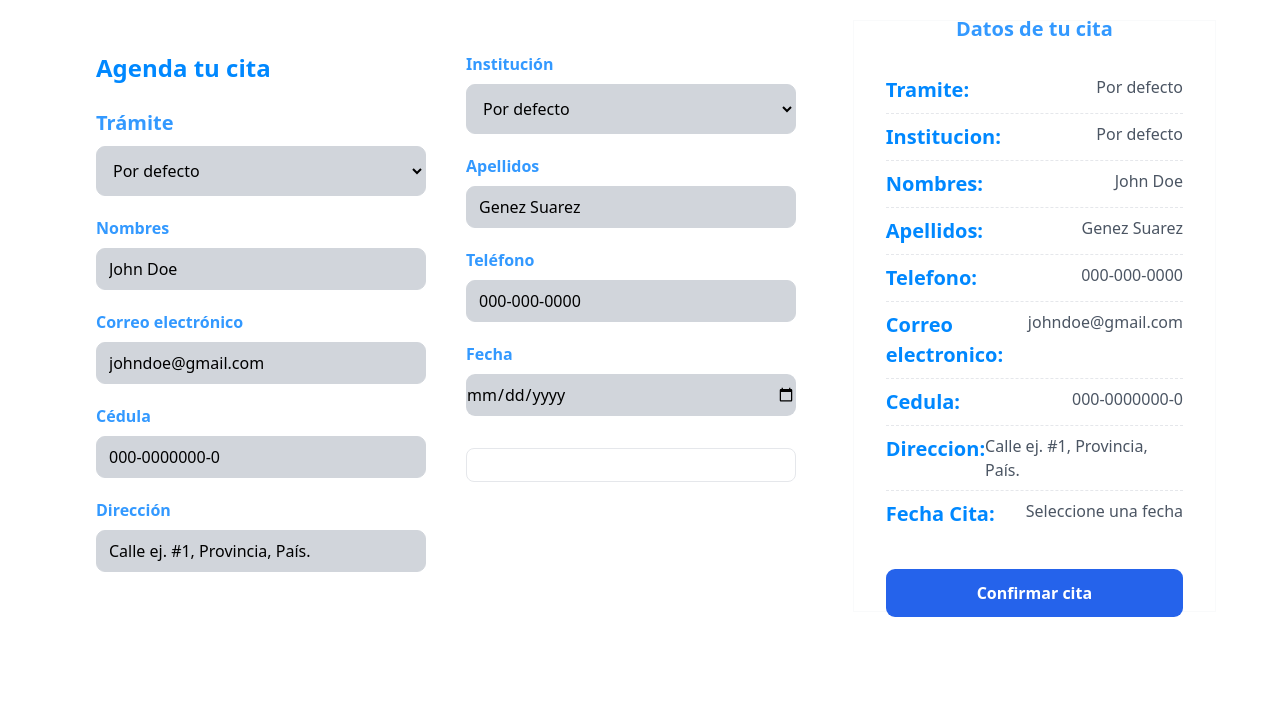
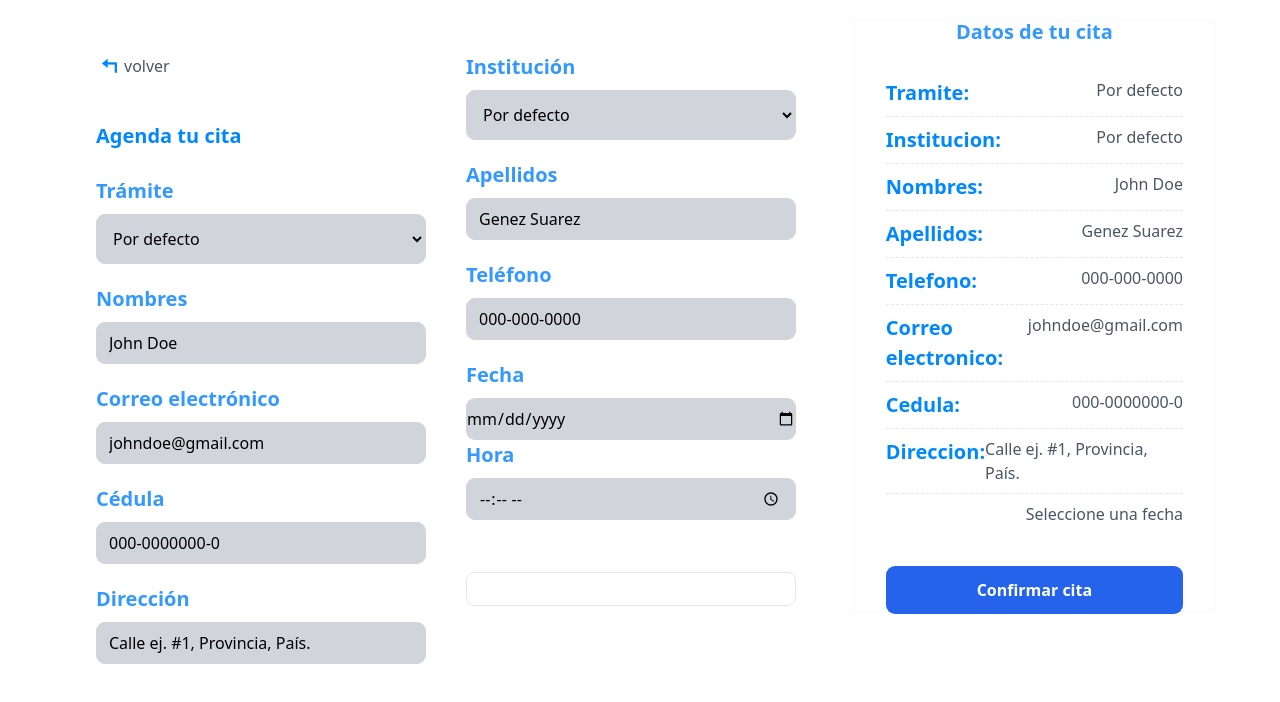
Before and after one commit to johansitoweb/FormCitas, a website: page views/index.html in a window 1280 px wide. Drawn offline with nearby package versions, Linux system fonts and the light colour scheme; no server answers.

Commit message:
cambios de tamaño de font

```diff
--- a/views/index.html
+++ b/views/index.html
@@ -6,6 +6,8 @@
     <title>Agenda tu Cita - Puntos GOB</title>
     <!-- Tailwind CSS CDN -->
     <script src="https://cdn.tailwindcss.com"></script>
+    <!-- Boxicons CDN -->
+    <link href="https://unpkg.com/boxicons@2.1.4/css/boxicons.min.css" rel="stylesheet">
 </head>
 <body class=" flex justify-center p-5 min-h-screen">
     <div class="bg-white   w-full max-w-6xl flex flex-col ">
@@ -16,8 +18,13 @@
 
 
                 <form class=" flex gap-10  w-full" id="appointmentForm" action="/confirmar-cita" method="POST">
-                    <div class="flex flex-col justify-center">
-                        <h2 class="text-2xl font-bold text-[#0088FF] mb-6">Agenda tu cita</h2>
+                    <div class="flex flex-col  justify-center">
+                        <div class="flex mb-10 items-center" >
+                             <i class='bx bx-reply text-[28px] text-[#0088FF] ' ></i>
+                            <span class="text-gray-600">volver</span>
+                        </div>
+
+                        <h2 class="text-2xl font-bold text-[#0088FF] mb-6 text-[20px]">  Agenda tu cita</h2>
 
                     <label for="tramite" class="block mb-2 text-[#3399FF] text-[20px] font-semibold">Trámite</label>
                     <select id="tramite" name="tramite" class="w-[330px]  rounded-[9px] p-3 mb-5 border border-gray-300 focus:border-blue-500 focus:ring focus:ring-blue-200 focus:outline-none bg-gray-300">
@@ -27,43 +34,48 @@
                         <option value="Licencia">Licencia de Conducir</option>
                     </select>
 
-                    <label for="nombres" class="block mb-2 text-[#3399FF] font-semibold">Nombres</label>
+                    <label for="nombres" class="block mb-2 text-[#3399FF] text-[20px] font-semibold">Nombres</label>
                     <input type="text" id="nombres" name="nombres" value="John Doe" required class="w-[330px] h-[42px] rounded-[9px] p-3 mb-5 border border-gray-300   focus:outline-none bg-gray-300">
 
-                    <label for="correo_electronico" class="block mb-2 text-[#3399FF] font-semibold">Correo electrónico</label>
+                    <label for="correo_electronico" class="block mb-2 text-[#3399FF] text-[20px] font-semibold">Correo electrónico</label>
                     <input type="email" id="correo_electronico" name="correo_electronico" value="johndoe@gmail.com" required class="w-[330px] h-[42px] rounded-[9px] p-3 mb-5 border border-gray-300 focus:outline-none bg-gray-300">
 
-                    <label for="cedula" class="block mb-2 text-[#3399FF] font-semibold">Cédula</label>
+                    <label for="cedula" class="block mb-2 text-[#3399FF] text-[20px] font-semibold">Cédula</label>
                     <input type="text" id="cedula" name="cedula" value="000-0000000-0" required pattern="[0-9]{3}-[0-9]{7}-[0-9]{1}" class="w-[330px] h-[42px] rounded-[9px] p-3 mb-5 border border-gray-300   focus:outline-none bg-gray-300">
 
 
-                    <label for="direccion" class="block mb-2 text-[#3399FF] font-semibold">Dirección</label>
+                    <label for="direccion" class="block mb-2 text-[#3399FF] text-[20px] font-semibold">Dirección</label>
                     <input type="text" id="direccion" name="direccion" value="Calle ej. #1, Provincia, País." required class="w-[330px] h-[42px] rounded-[9px] p-3 mb-5 border border-gray-300 focus:border-blue-500  focus:outline-none bg-gray-300">
                     </div>
                       <div class="flex flex-col">
-                    <label for="institucion" class="block mb-2 text-[#3399FF] font-semibold">Institución</label>
+                    <label for="institucion" class="block mb-2 text-[#3399FF] text-[20px] font-semibold">Institución</label>
                     <select id="institucion" name="institucion" class="w-[330px] rounded-[9px] p-3 mb-5 border border-gray-300 focus:outline-none bg-gray-300">
                         <option value="Por defecto">Por defecto</option>
                         <option value="DGRN">DGRN</option>
                         <option value="DN">DN</option>
                     </select>
 
-                    <label for="apellidos" class="block mb-2 text-[#3399FF] font-semibold">Apellidos</label>
+                    <label for="apellidos" class="block mb-2 text-[#3399FF] text-[20px] font-semibold">Apellidos</label>
                     <input type="text" id="apellidos" name="apellidos" value="Genez Suarez" required class="w-[330px] h-[42px] rounded-[9px] p-3 mb-5 border border-gray-300 focus:outline-none bg-gray-300">
 
-                    <label for="telefono" class="block mb-2 text-[#3399FF] font-semibold">Teléfono</label>
+                    <label for="telefono" class="block mb-2 text-[#3399FF] text-[20px] font-semibold">Teléfono</label>
                     <input type="tel" id="telefono" name="telefono" value="000-000-0000" required pattern="[0-9]{3}-[0-9]{3}-[0-9]{4}" class="w-[330px] h-[42px] rounded-[9px] p-3 mb-5 border border-gray-300  focus:outline-none bg-gray-300">
 
-                     <label for="Fecha" class="block mb-2 text-[#3399FF] font-semibold">Fecha</label>
+                     <label for="Fecha" class="block mb-2 text-[#3399FF] text-[20px] font-semibold">Fecha</label>
                     <input type="Date" id="fecha_cita" name="fecha_cita" value="" class="w-[330px] h-[42px] rounded-[9px] bg-gray-300 focus:outline-none">
+
+                    <label for="hora_cita" class="block mb-2 text-[#3399FF] text-[20px] font-semibold">Hora</label>
+                    <input type="time" id="hora_cita" name="hora_cita" required placeholder="Hora" class="w-[330px] h-[42px] rounded-[9px] p-3 mb-5 border border-gray-300 focus:outline-none bg-gray-300">
                     <div class="mt-8 border border-gray-200 rounded-lg bg-white p-4">
                 </div>
 
                     </div>
                 </form>
             </div>
+
+
             <div class="datos flex-1 flex flex-col justify-center items-center min-w-[250px] border-gray-50 border p-8 w-[466px] h-[592px]">
-                <h2 class="text-xl font-bold text-[#3399FF] mb-6">Datos de tu cita</h2>
+                <h2 class="text-xl font-bold text-[#3399FF] mb-6 text-[20px]">Datos de tu cita</h2>
                 <div class="">
                     <div class="flex  justify-between border-b border-dashed border-gray-200 py-2">
                         <span class="font-semibold text-[20px] text-[#0088FF]">Tramite:</span> <span id="displayTramite" class="text-gray-600">Por defecto</span>
@@ -81,7 +93,7 @@
                         <span class="font-semibold text-[20px] text-[#0088FF]">Telefono:</span> <span id="displayTelefono" class="text-gray-600">000-000-0000</span>
                     </div>
                     <div class="flex justify-between border-b border-dashed border-gray-200 py-2">
-                        <span class="font-semibold text-[20px]  text-[#0088FF]">Correo electronico:</span> <span id="displayCorreoElectronico" class="text-gray-600">johndoe@gmail.com</span>
+                        <span class="font-semibold text-[20px] text-[#0088FF]">Correo electronico:</span> <span id="displayCorreoElectronico" class="text-gray-600">johndoe@gmail.com</span>
                     </div>
                     <div class="flex justify-between border-b border-dashed border-gray-200 py-2">
                         <span class="font-semibold text-[20px] text-[#0088FF]">Cedula:</span> <span id="displayCedula" class="text-gray-600">000-0000000-0</span>
@@ -90,7 +102,7 @@
                         <span class="font-semibold text-[20px] text-[#0088FF]">Direccion:</span> <span id="displayDireccion" class="text-gray-600">Calle ej. #1, Provincia, País.</span>
                     </div>
                     <div class="flex justify-between py-2">
-                        <span class="font-semibold text-[20px] text-[#0088FF]">Fecha Cita:</span> <span id="displayFechaCita" class="text-gray-600"></span>
+                        <span class="font-semibold text-[20px] text-[#0088FF]"></span> <span id="displayFechaCita" class="text-gray-600"></span>
                     </div>
                 </div>
                 <button type="submit" form="appointmentForm" class="bg-blue-600 hover:bg-blue-800 text-white px-6 py-3 rounded-[9px] mt-8 w-full text-base font-semibold transition-colors duration-300">Confirmar cita</button>
```
